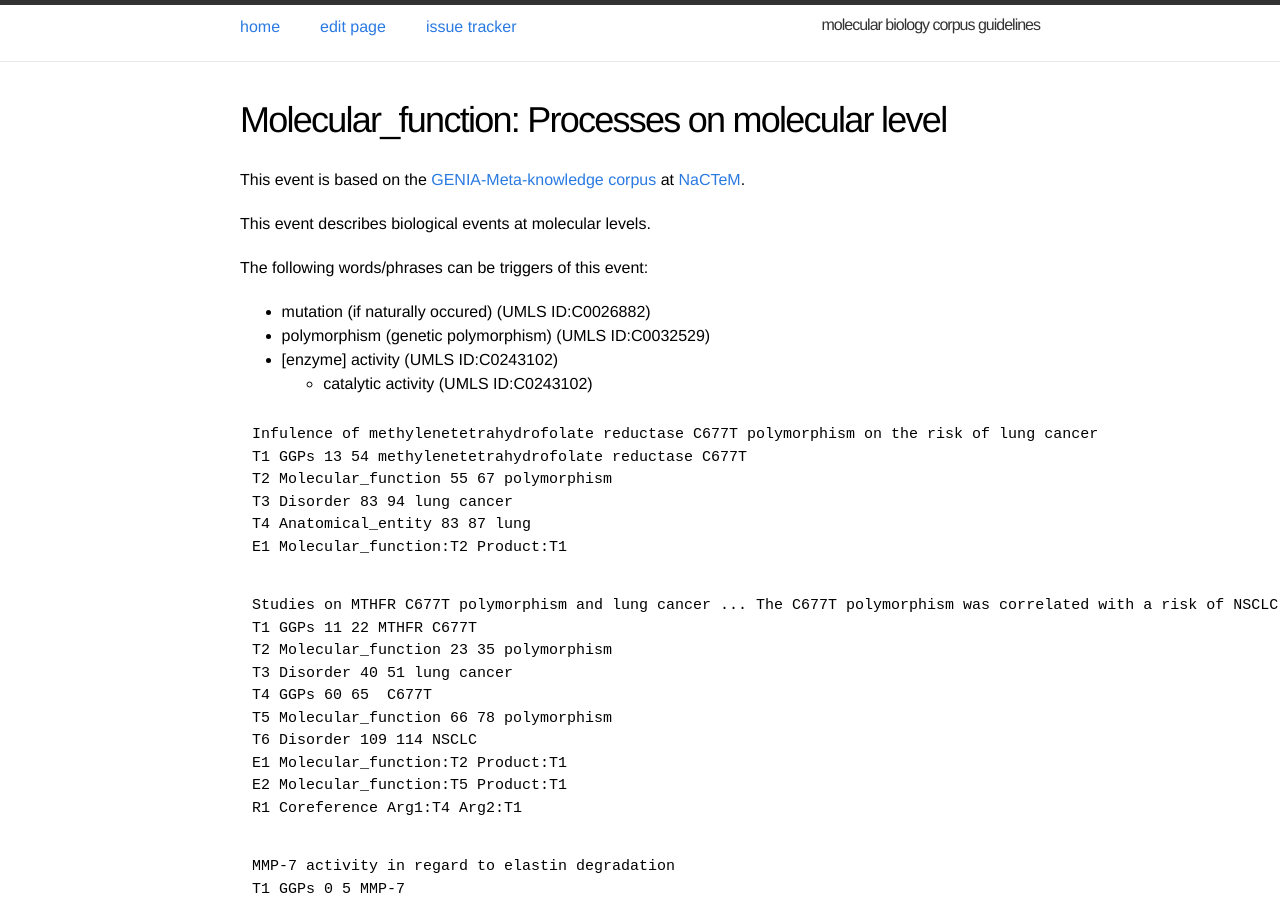
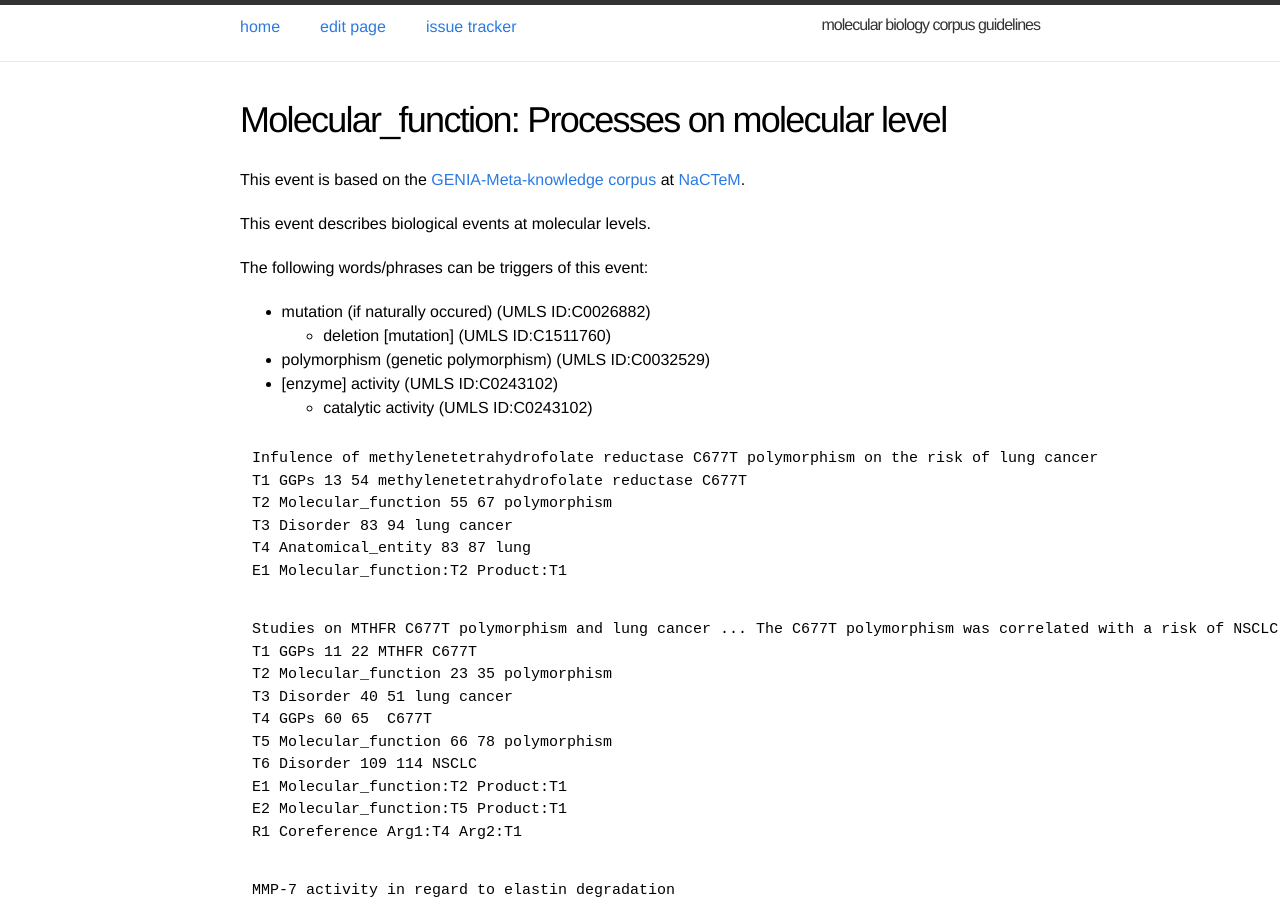
Before and after one commit to ezcatdb/molbiol_lung_corpus-guidelines, a Jekyll site: the page built from _event/Molecular_function.md, in a window 1280 px wide and 900 px high. Built offline with Jekyll 4.4.1, drawn with Linux system fonts in a browser that asks for light colours.

Commit message:
additional trigger included in _event/Molecular_function.md

```diff
--- a/_event/Molecular_function.md
+++ b/_event/Molecular_function.md
@@ -13,6 +13,7 @@ This event describes biological events at molecular levels.
 The following words/phrases can be triggers of this event:
 
 - mutation (if naturally occured) (UMLS ID:C0026882)
+  - deletion [mutation] (UMLS ID:C1511760)
 - polymorphism (genetic polymorphism) (UMLS ID:C0032529)
 
 - [enzyme] activity (UMLS ID:C0243102)
```
